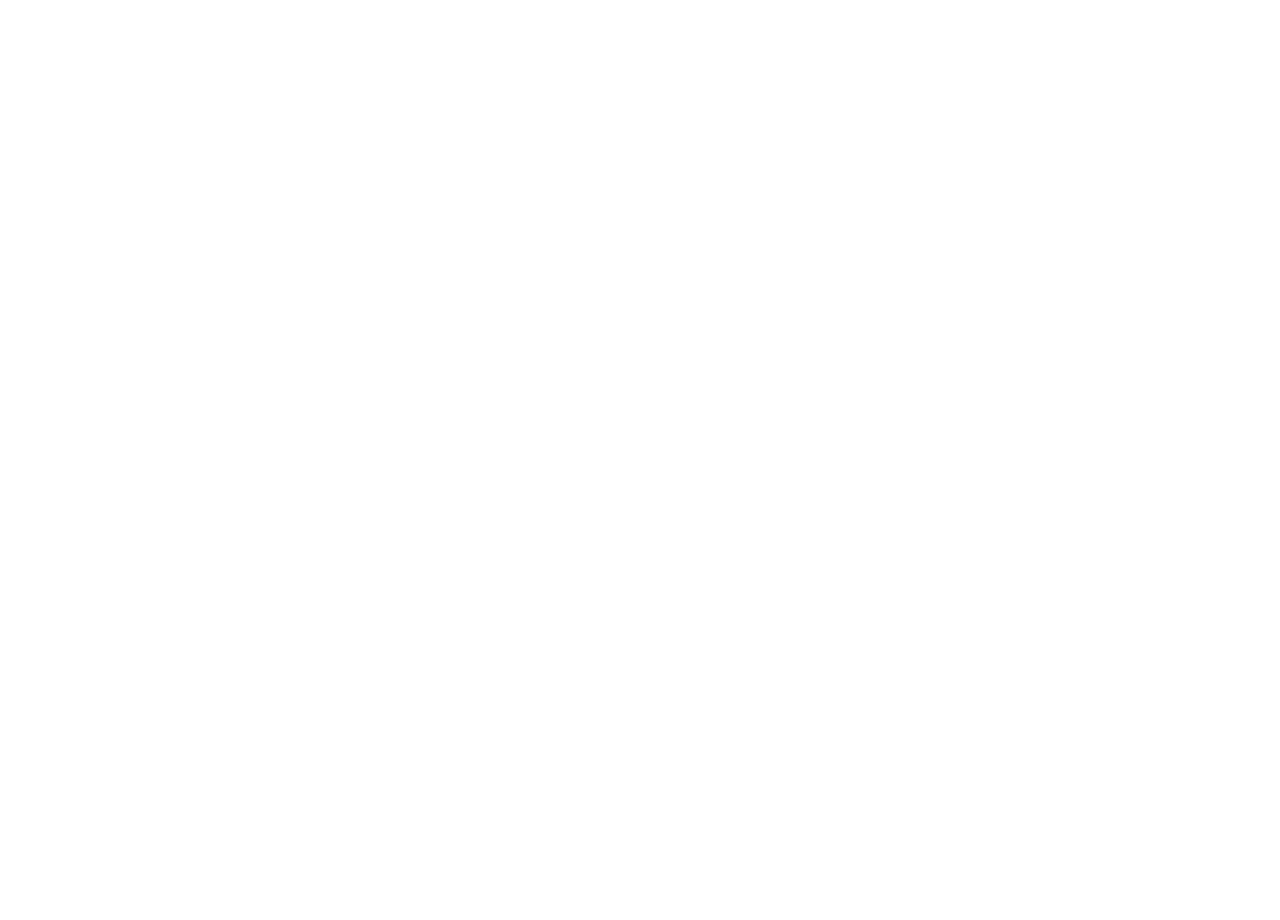
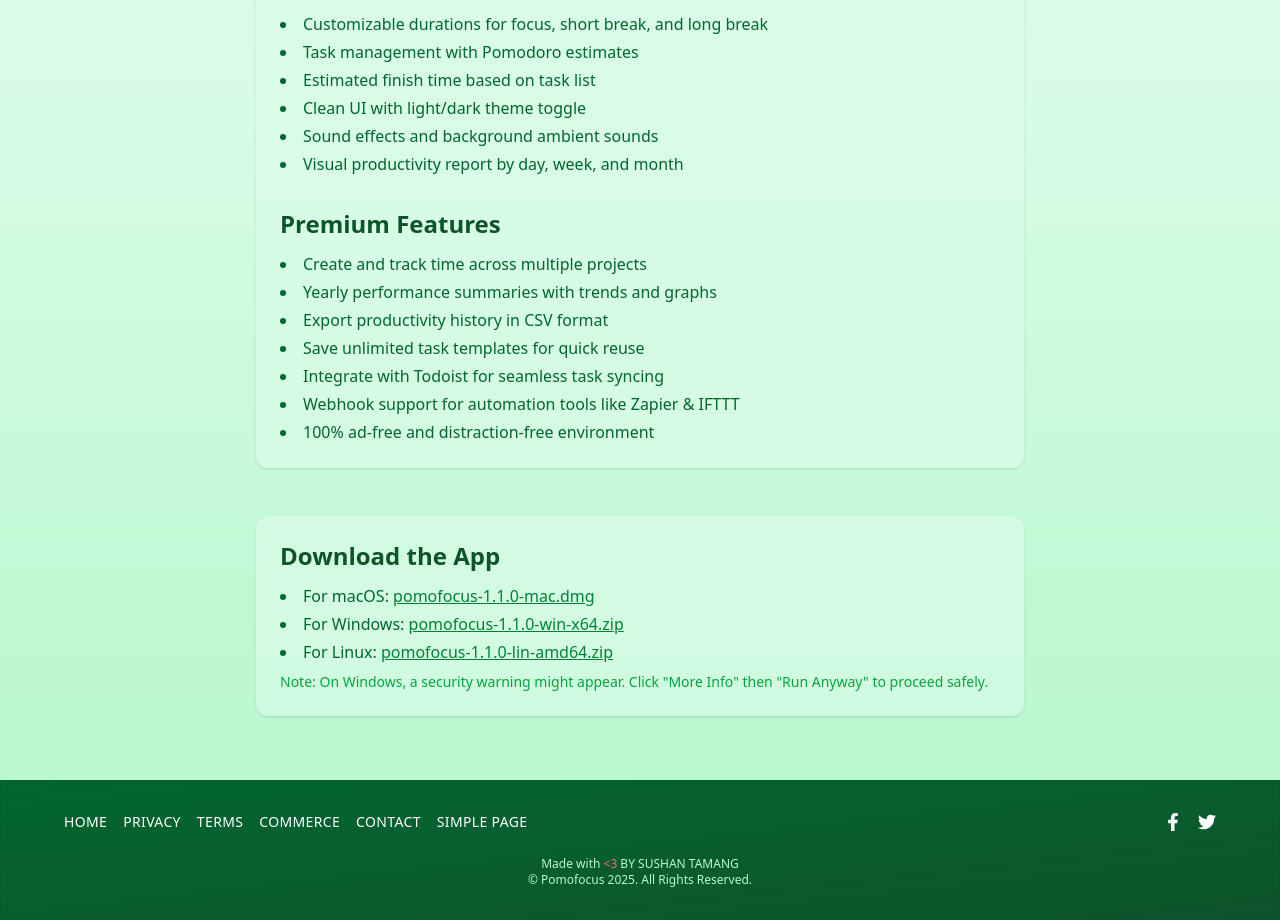
Before and after one commit to Sushantmg/pomodoro-app, a Next.js app: page / in a window 1280 px wide. Shown: the part 1600-2520 px from the top of the page. Before the commit the page ends 800 px from the top, so only its background shows below. Built offline with nearby package versions, Linux system fonts and the light colour scheme; sample sign-in values are in the browser's storage.

Commit message:
changes in app page and layout

```diff
--- a/src/app/layout.tsx
+++ b/src/app/layout.tsx
@@ -8,7 +8,7 @@
 const geistMono = Geist_Mono({ variable: "--font-geist-mono", subsets: ["latin"] });
 
 export const metadata: Metadata = {
-  title: "Pomodororo",
+  title: "Pomodoro",
   description: "A Pomodoro Timer App",
 };
 
--- a/src/app/page.tsx
+++ b/src/app/page.tsx
@@ -4,6 +4,9 @@
 import { useRouter } from "next/navigation";
 import { useAuth } from "@/context/AuthContext";
 import Timer from "./components/Timer";
+import Hero from "./components/Hero";
+import Footer from "./components/Footer";
+
 
 export default function Homepage() {
   const { isLoggedIn } = useAuth();
@@ -18,6 +21,8 @@
   return (
     <div className="min-h-screen">
       <Timer />
+      <Hero/>
+      <Footer/>
     </div>
   );
 }
```
